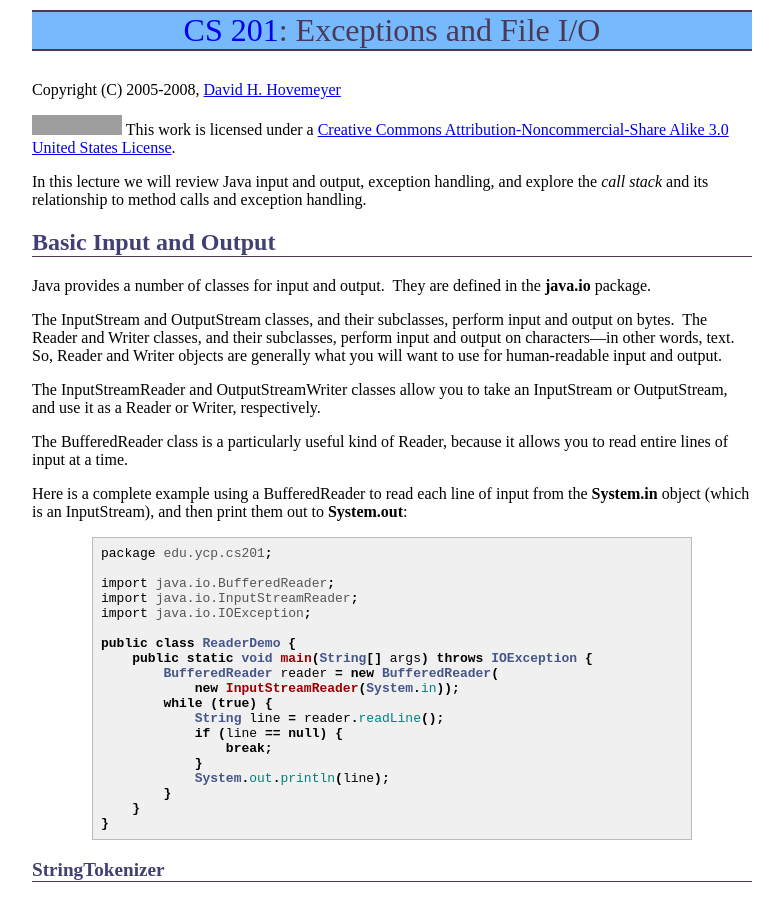
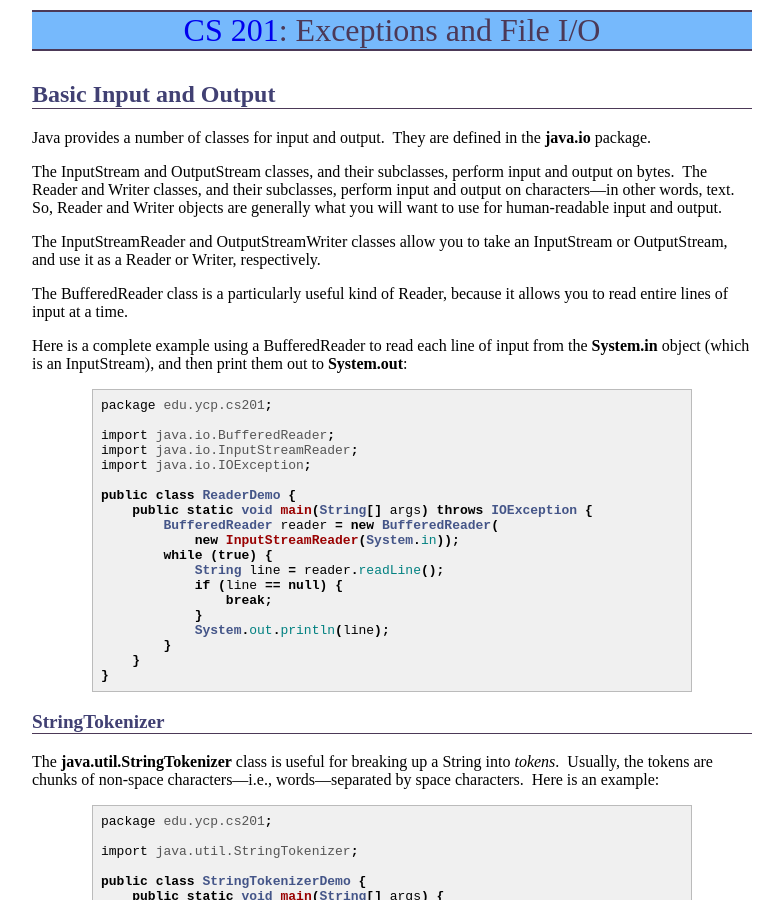
Before and after one commit to ycpcs/cs201-fall2015, a Jekyll site: the page built from notes/exceptionsFileIO.md, in a window 1280 px wide and 900 px high. Shown: the whole window, without its empty margins (248-1031 px from the left). Built offline with Jekyll 4.4.1, drawn with Linux system fonts in a browser that asks for light colours; Markdown is read by kramdown in place of the engine named in the settings; grey boxes are pictures that could not be loaded.

Commit message:
restructure headers, get rid of old copyright notice

```diff
--- a/notes/exceptionsFileIO.md
+++ b/notes/exceptionsFileIO.md
@@ -2,13 +2,6 @@
 layout: default
 title: "Exceptions and File I/O"
 ---
-
-Copyright (C) 2005-2008, [David H. Hovemeyer](http://faculty.ycp.edu/~dhovemey/)
-
-[![Creative Commons License](http://i.creativecommons.org/l/by-nc-sa/3.0/us/88x31.png)](http://creativecommons.org/licenses/by-nc-sa/3.0/us/)
- This work is licensed under a [Creative Commons Attribution-Noncommercial-Share Alike 3.0 United States License](http://creativecommons.org/licenses/by-nc-sa/3.0/us/).
-
-In this lecture we will review Java input and output, exception handling, and explore the *call stack* and its relationship to method calls and exception handling.
 
 Basic Input and Output
 ----------------------
```
